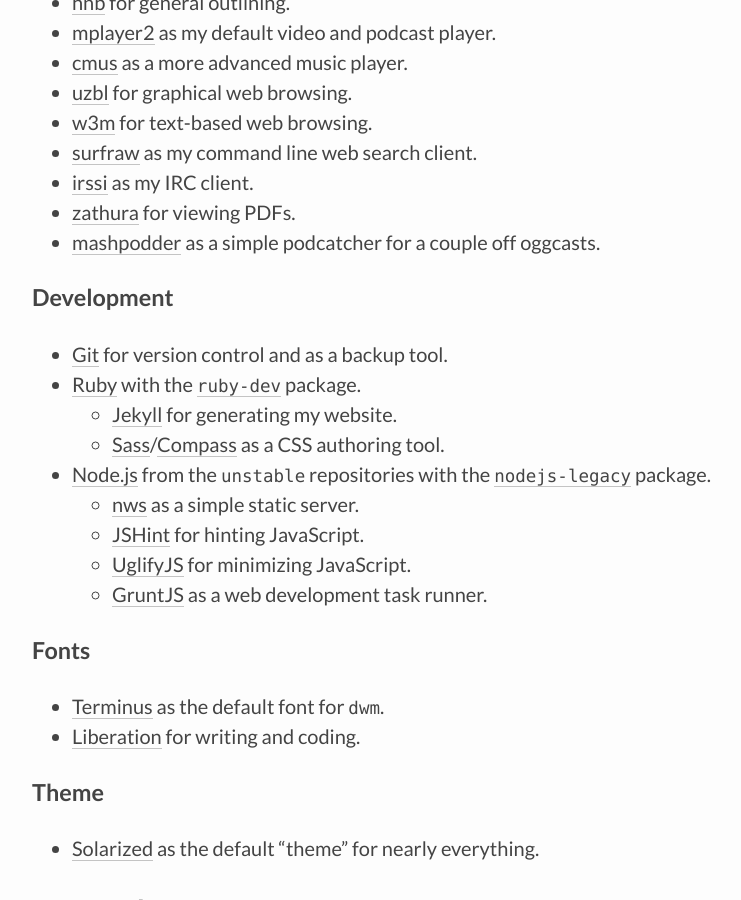
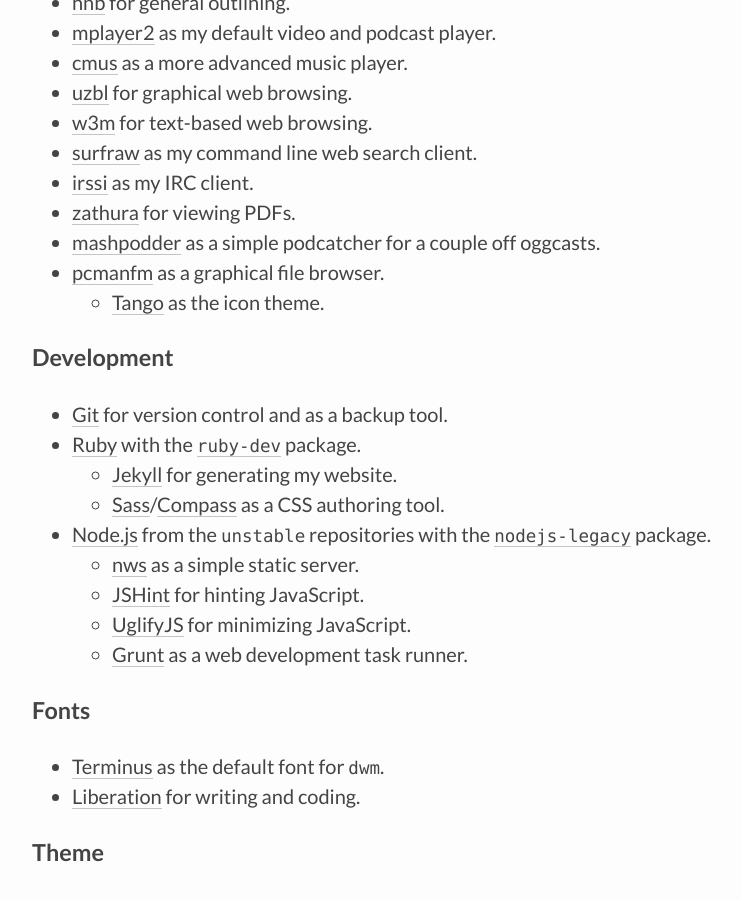
Before and after one commit to gummesson/ellengummesson, a Jekyll site: the page built from notes/the-linux-setup.md, in a window 1280 px wide and 900 px high, scrolled down 3260 px. Shown: the whole window, without its empty margins (158-899 px from the left). Built offline with Jekyll 4.4.1, drawn with Linux system fonts in a browser that asks for light colours; nearby versions of some CDN libraries.

Commit message:
Add 'pcmanfm'.

```diff
--- a/notes/the-linux-setup.md
+++ b/notes/the-linux-setup.md
@@ -77,6 +77,8 @@
 - [irssi](http://packages.debian.org/testing/irssi) as my IRC client.
 - [zathura](http://packages.debian.org/testing/zathura) for viewing PDFs.
 - [mashpodder](https://code.google.com/p/mashpodder) as a simple podcatcher for a couple off oggcasts.
+- [pcmanfm](http://packages.debian.org/testing/pcmanfm) as a graphical file browser.
+    - [Tango](http://packages.debian.org/testing/tango-icon-theme) as the icon theme.
 
 ### Development
 
@@ -88,7 +90,7 @@
   - [nws](https://npmjs.org/package/nws) as a simple static server.
   - [JSHint](https://npmjs.org/package/jshint) for hinting JavaScript.
   - [UglifyJS](https://npmjs.org/package/uglify-js) for minimizing JavaScript.
-  - [GruntJS](https://npmjs.org/package/grunt-cli) as a web development task runner.
+  - [Grunt](https://npmjs.org/package/grunt-cli) as a web development task runner.
 
 ### Fonts
 
```
